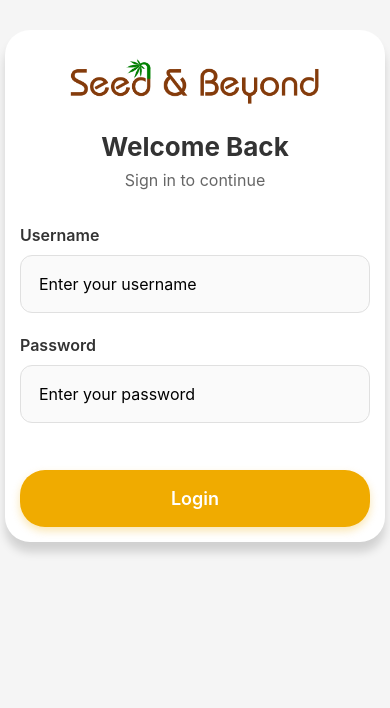
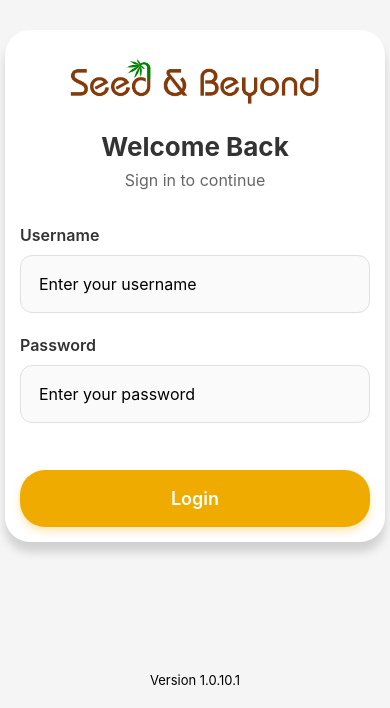
Before and after one commit to Vishnu-Bairi/SnB-Harvest, a React Native app: screen /Login in a window 390 px wide. Shown: the part 136-844 px from the top of the page. Built offline with nearby package versions, Linux system fonts and the light colour scheme.

Commit message:
fixed special character issue and added version name

```diff
--- a/app.config.js
+++ b/app.config.js
@@ -3,6 +3,10 @@ const getConfig = (env = 'test') => {
     test: {
       baseUrl: 'https://ghdev.seedandbeyond.com:50000',
       companyDb: '__QAS',
+    },
+    dev: {
+      baseUrl: 'https://ghdev.seedandbeyond.com:50000',
+      companyDb: '_DEV',
     },
     production: {
       baseUrl: 'https://glasshouseweb.seedandbeyond.com:50000',
@@ -40,6 +44,7 @@ const getConfig = (env = 'test') => {
         }
       },
       android: {
+        versionCode: 2,
         adaptiveIcon: {
           foregroundImage: "./assets/images/adaptive-icon.png",
           backgroundColor: "#000000"
--- a/screens/HomeScreen.js
+++ b/screens/HomeScreen.js
@@ -328,8 +328,13 @@ export default function HomeScreen({ navigation }) {
         showAlertDialogMessage('Missing Data', 'Missing required fields in the record. Please contact support.', 'error');
         return;
       }
-
-      const ItemNameValue = data.value[0].StrainName + " - " + "Wet Cannabis";
+      const escapedQuotesItemName = data.value[0].StrainName.replace(/'/g, "''");
+      var strainNameValue = encodeURIComponent(escapedQuotesItemName);
+      console.log('strain name', strainNameValue);
+
+      const ItemNameValue = strainNameValue + " - " + "Wet Cannabis";
+
+      console.log('ItemNameValue', ItemNameValue);
 
       const binLocationsResponse = await fetch(`${API_URLS.BIN_LOCATIONS}?$filter=U_MetrcLicense eq '${metricLicense}'&$orderby=BinCode asc,U_MetrcLicense asc`, {
         method: 'GET',
@@ -338,6 +343,8 @@ export default function HomeScreen({ navigation }) {
           'Authorization': `Basic ${authToken}`,
         }
       });
+
+      console.log('api call', `${API_URLS.ITEMS}?$filter=ItemName eq '${ItemNameValue}'&$select=ItemName,ItemCode`);
 
       // Filter Items by ItemName
       const itemsResponse = await fetch(`${API_URLS.ITEMS}?$filter=ItemName eq '${ItemNameValue}'&$select=ItemName,ItemCode`, {
@@ -351,6 +358,8 @@ export default function HomeScreen({ navigation }) {
       // Process responses
       const binLocationsData = binLocationsResponse.ok ? await binLocationsResponse.json() : [];
       const itemsData = itemsResponse.ok ? await itemsResponse.json() : [];
+
+      console.log('itemsData', itemsData);
 
       // Store the filtered values in apiData
       setApiData(prevData => {
--- a/screens/LoginScreen.js
+++ b/screens/LoginScreen.js
@@ -388,6 +388,11 @@ export default function LoginScreen({ navigation }) {
           </TouchableOpacity>
         </Modal>
       )}
+
+      {/* Version Text at Bottom */}
+      <View style={styles.versionContainer}>
+        <Text style={styles.versionText}>Version 1.0.10.1</Text>
+      </View>
     </View>
   );
 }
@@ -586,4 +591,16 @@ const styles = StyleSheet.create({
     marginTop: 20,
     textAlign: 'center',
   },
+  versionContainer: {
+    position: 'absolute',
+    bottom: 20,
+    left: 0,
+    right: 0,
+    alignItems: 'center',
+  },
+  versionText: {
+    fontSize: 13,
+    color: 'black',
+    textAlign: 'center',
+  },
 });
```
Also changed, not shown: eas.json (+11 -0 lines), package.json (+6 -2 lines), 1 other file (tests, documents, lock files or other folders).
